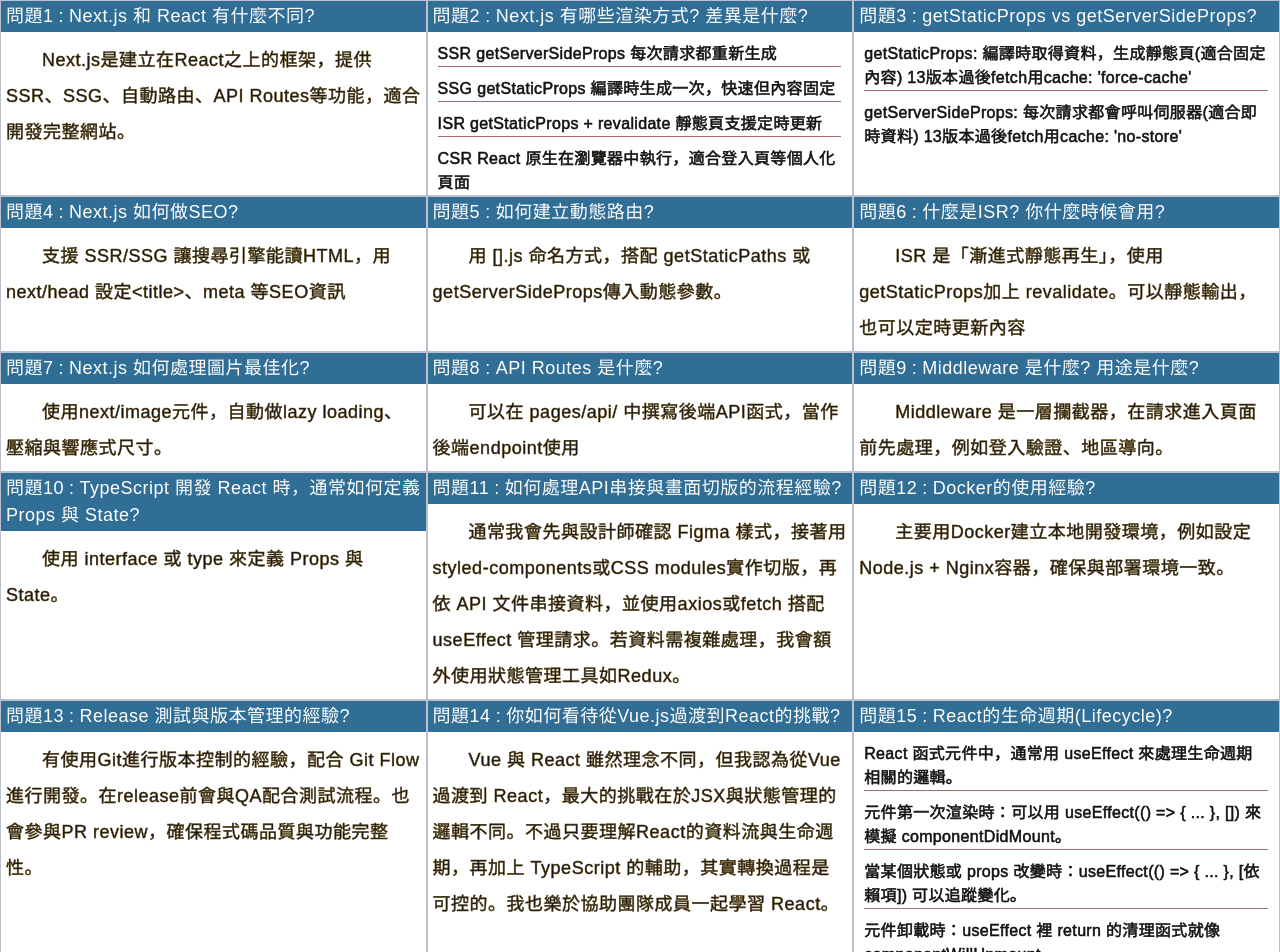
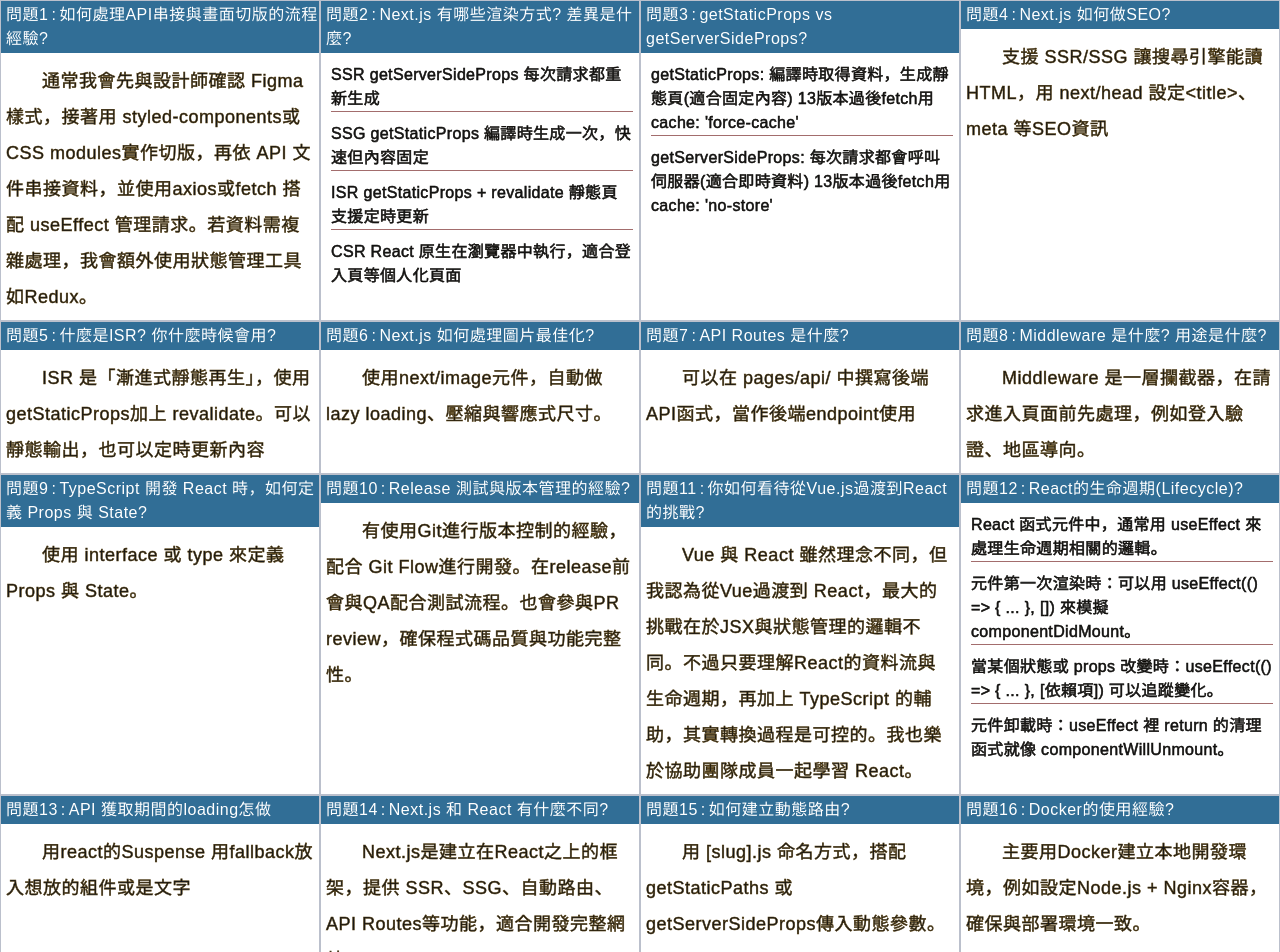
Before and after one commit to chuckytsai/next_practise, a Next.js app: page /lion in a window 1280 px wide. Shown: the top 952 px of the page. Built offline with nearby package versions, Linux system fonts and the light colour scheme.

Commit message:
[ feature ] 創建新的API,並且有頁面是點擊後才請求

```diff
--- /dev/null
+++ b/src/app/api/postHello/route.ts
@@ -0,0 +1,7 @@
+import { NextResponse } from 'next/server';
+
+export async function POST(req: Request) {
+  const body = await req.json();
+  const { name } = body;
+  return NextResponse.json({ message: `你好，${name}！` });
+}
--- /dev/null
+++ b/src/app/error.tsx
@@ -0,0 +1,9 @@
+'use client'
+
+export default async function error() {
+    return (
+        <div>
+            <h1>有錯誤</h1>
+        </div>
+    )
+};
--- a/src/app/lion/lion.module.scss
+++ b/src/app/lion/lion.module.scss
@@ -7,12 +7,12 @@
   user-select: none;
 
   .card {
-    width: 33.33%;
+    width: 25%;
     border: 0.2px solid rgba(32, 46, 87, 0.3);
     box-sizing: border-box;
 
     .question {
-      font-size: 18px;
+      font-size: 16px;
       padding: 2px 0;
       color: white;
       background-color: rgb(49, 110, 150);
@@ -21,7 +21,7 @@
       box-sizing: border-box;
 
       span {
-        margin: 0 5px;
+        margin: 0 3px;
       }
     }
 
--- a/src/app/lion/page.tsx
+++ b/src/app/lion/page.tsx
@@ -2,9 +2,10 @@
 
 export default async function Lion() {
     const QA = [
+
         {
-            question: "Next.js 和 React 有什麼不同?",
-            answer: "Next.js是建立在React之上的框架，提供 SSR、SSG、自動路由、API Routes等功能，適合開發完整網站。"
+            question: "如何處理API串接與畫面切版的流程經驗?",
+            answer: "通常我會先與設計師確認 Figma 樣式，接著用 styled-components或CSS modules實作切版，再依 API 文件串接資料，並使用axios或fetch 搭配 useEffect 管理請求。若資料需複雜處理，我會額外使用狀態管理工具如Redux。"
         },
         {
             question: "Next.js 有哪些渲染方式? 差異是什麼?",
@@ -27,10 +28,6 @@
             answer: "支援 SSR/SSG 讓搜尋引擎能讀HTML，用 next/head 設定<title>、meta 等SEO資訊"
         },
         {
-            question: "如何建立動態路由?",
-            answer: "用 [].js 命名方式，搭配 getStaticPaths 或 getServerSideProps傳入動態參數。"
-        },
-        {
             question: "什麼是ISR? 你什麼時候會用?",
             answer: "ISR 是「漸進式靜態再生」，使用 getStaticProps加上 revalidate。可以靜態輸出，也可以定時更新內容"
         },
@@ -47,16 +44,8 @@
             answer: "Middleware 是一層攔截器，在請求進入頁面前先處理，例如登入驗證、地區導向。"
         },
         {
-            question: "TypeScript 開發 React 時，通常如何定義 Props 與 State?",
+            question: "TypeScript 開發 React 時，如何定義 Props 與 State?",
             answer: "使用 interface 或 type 來定義 Props 與 State。"
-        },
-        {
-            question: "如何處理API串接與畫面切版的流程經驗?",
-            answer: "通常我會先與設計師確認 Figma 樣式，接著用 styled-components或CSS modules實作切版，再依 API 文件串接資料，並使用axios或fetch 搭配 useEffect 管理請求。若資料需複雜處理，我會額外使用狀態管理工具如Redux。"
-        },
-        {
-            question: "Docker的使用經驗?",
-            answer: "主要用Docker建立本地開發環境，例如設定Node.js + Nginx容器，確保與部署環境一致。"
         },
         {
             question: "Release 測試與版本管理的經驗?",
@@ -74,7 +63,23 @@
                 "當某個狀態或 props 改變時：useEffect(() => { ... }, [依賴項]) 可以追蹤變化。",
                 "元件卸載時：useEffect 裡 return 的清理函式就像 componentWillUnmount。",
             ]
-        }
+        },
+        {
+            question: "API 獲取期間的loading怎做",
+            answer: "用react的Suspense 用fallback放入想放的組件或是文字"
+        },
+        {
+            question: "Next.js 和 React 有什麼不同?",
+            answer: "Next.js是建立在React之上的框架，提供 SSR、SSG、自動路由、API Routes等功能，適合開發完整網站。"
+        },
+        {
+            question: "如何建立動態路由?",
+            answer: "用 [slug].js 命名方式，搭配 getStaticPaths 或 getServerSideProps傳入動態參數。"
+        },
+        {
+            question: "Docker的使用經驗?",
+            answer: "主要用Docker建立本地開發環境，例如設定Node.js + Nginx容器，確保與部署環境一致。"
+        },
     ]
 
     return (
--- /dev/null
+++ b/src/app/loading.tsx
@@ -0,0 +1,8 @@
+// 預設Loading
+export default async function loading() {
+    return (
+        <div>
+            <h1>請等待....</h1>
+        </div>
+    )
+};
--- /dev/null
+++ b/src/app/reqHello/page.tsx
@@ -0,0 +1,34 @@
+'use client'
+
+import { useState } from 'react';
+
+export default function Home() {
+    const [response, setResponse] = useState<string>('');
+
+    const handleClick = async () => {
+        try {
+            const res = await fetch('http://localhost:3000/api/postHello', {
+                method: 'POST',
+                headers: {
+                    'Content-Type': 'application/json',
+                },
+                body: JSON.stringify({ name: '小明' }),
+            });
+
+            if (!res.ok) throw new Error('伺服器錯誤');
+
+            const data: { message: string } = await res.json();
+            setResponse(data.message);
+        } catch (error) {
+            console.error(error)
+            setResponse('發生錯誤！');
+        }
+    };
+
+    return (
+        <div style={{ padding: '20px' }}>
+            <button onClick={handleClick}>送出請求</button>
+            {response && <p>伺服器回應：{response}</p>}
+        </div>
+    );
+}
```
